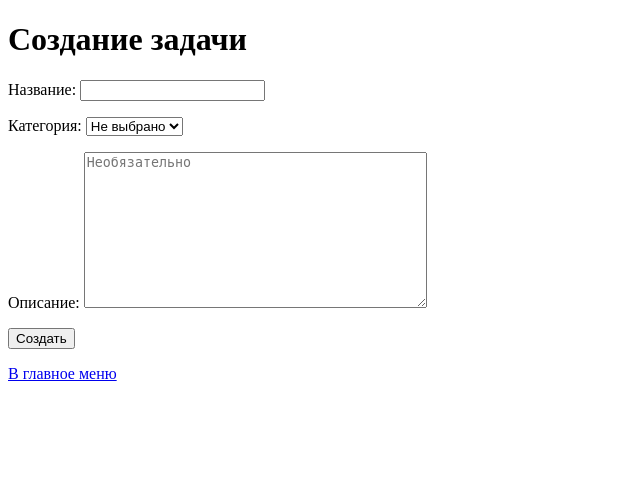
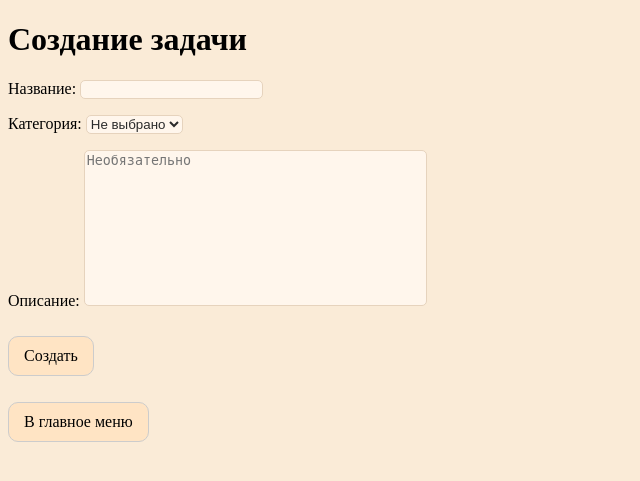
Before and after one commit to ziberoff36-alt/TaskFlow, a Django app: page /create/ in a window 1280 px wide. Shown: the top 481 px of the page, without its empty margins (0-640 px from the left). Run offline with Django 5.2, Linux system fonts and the light colour scheme; the visitor is signed in with stand-in values (Sample User, id 1); data that the repository does not hold is empty.

Commit message:
Style task form

```diff
--- /dev/null
+++ b/tasks/static/tasks/task_form.css
@@ -0,0 +1,31 @@
+body {
+    background-color: #FAEBD7;
+}
+a, button {
+    display: inline-block;
+    padding: 10px 15px;
+    font-size: 16px;
+    font-family: "Times New Roman";
+    font-weight: 400;
+    background-color: #FFE4C4;
+    color: black;
+    text-decoration: none;
+    border-radius: 10px;
+    border: 1px solid #ccc;
+    margin-top: 10px;
+    transition: 0.2s;
+}
+a:hover, button:hover {
+    background-color: #FFDAB9;
+}
+input, select, textarea {
+    background-color: #FFF6EC;
+    border: 1px solid #E6D3BD;
+    color: #2B2B2B;
+    resize: none;
+    border-radius: 5px;
+    transition: 0.2s;
+}
+input:hover, select:hover, textarea:hover {
+    background-color: #FFF1E2;
+}
--- a/tasks/templates/tasks/task_form.html
+++ b/tasks/templates/tasks/task_form.html
@@ -1,7 +1,9 @@
 <!DOCTYPE html>
+{% load static %}
 <html lang="ru">
 <head>
     <meta charset="UTF-8">
+    <link rel="stylesheet" href="{% static 'tasks/task_form.css' %}">
     <title>Задачник</title>
 </head>
 <body>
```
